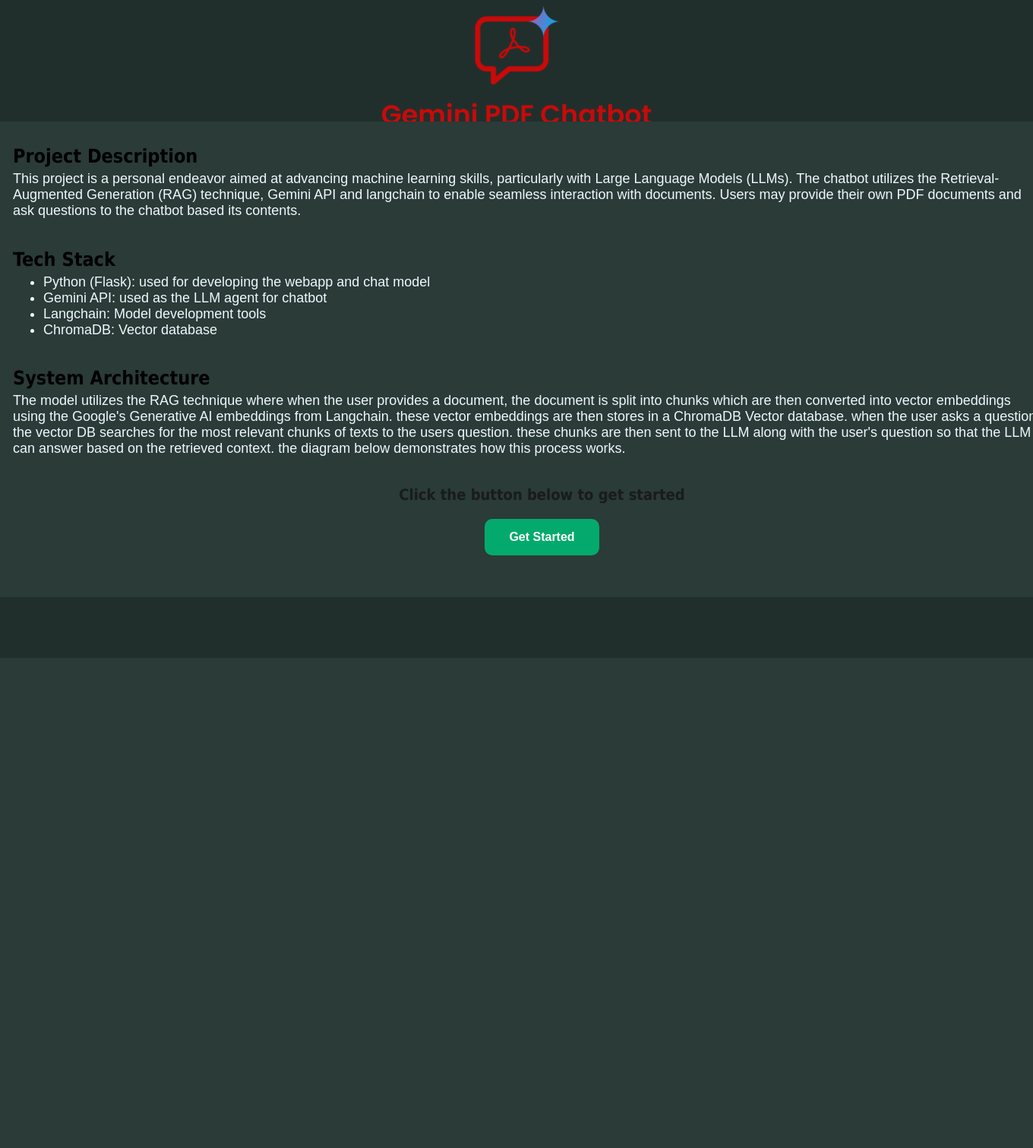
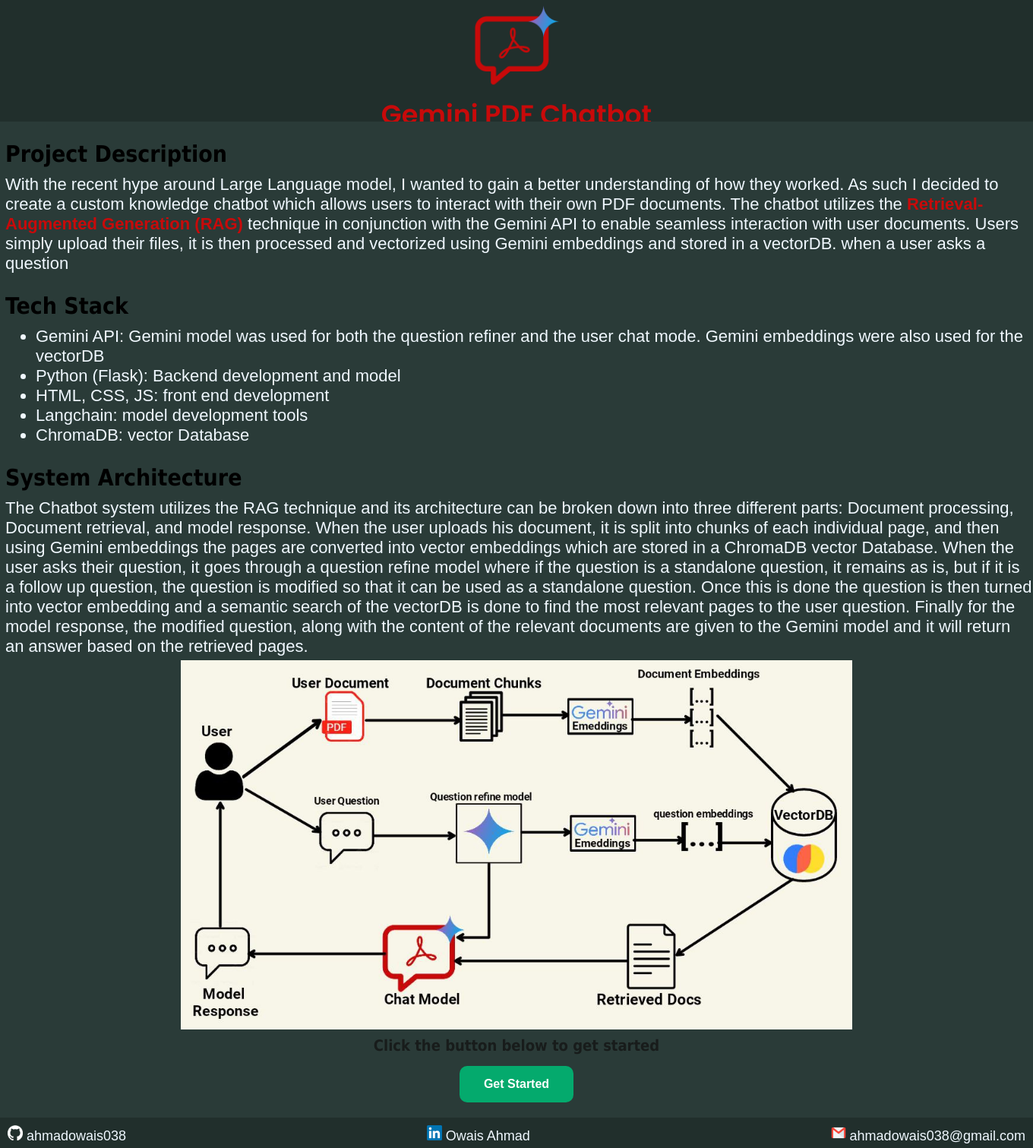
Before and after one commit to ahmadowais038/Gemini-CKCB, a Flask app: page / in a window 1360 px wide; the page is wider, and only the part inside the window is pictured. Shown: that part at 76% size. Before the commit the page ends 731 px from the top of that part, so only its background shows below. Run offline with Flask 3, Linux system fonts and the light colour scheme.

Commit message:
git commit main

```diff
--- a/app.py
+++ b/app.py
@@ -20,13 +20,13 @@ import os
 
 
 GOOGLE_API_KEY = os.getenv("GEMINI_API_KEY")
+QUESTION_MODEL_KEY = os.getenv("QUESTION_MODEL_KEY")
+
 embeddings = GoogleGenerativeAIEmbeddings(
     model="models/embedding-001", google_api_key=GOOGLE_API_KEY)
 
-
 Gemini = chat_model(GOOGLE_API_KEY)
-question_refiner = question_model(GOOGLE_API_KEY)
-
+question_refiner = question_model(QUESTION_MODEL_KEY)
 question_refine_chain = question_chain(question_refiner)
 
 model_objects = {}
@@ -87,7 +87,7 @@ def process_upload():
         retriever = DB.as_retriever(search_type="similarity", search_kwargs={"k": 3})
 
         memory = ConversationBufferMemory(memory_key="chat_history", input_key="question")
-        model_response_chain = response_chain(retriever, Gemini=Gemini)
+        model_response_chain = response_chain(retriever, LLM_model=Gemini)
 
         # Store the model response chain and other objects in the global variable
         model_objects['model_response_chain'] = model_response_chain
--- a/model.py
+++ b/model.py
@@ -8,11 +8,14 @@ from google.generativeai.types.safety_types import HarmBlockThreshold, HarmCateg
 from langchain_core.runnables import RunnablePassthrough
 from langchain.memory import ConversationBufferMemory
 from langchain_community.document_loaders import PyPDFLoader
+from langchain_community.llms import Replicate
 from langchain.prompts import ChatPromptTemplate
 from langchain.schema import StrOutputParser
 from langchain_chroma import Chroma
 
 GOOGLE_API_KEY = os.getenv("GEMINI_API_KEY")
+REPLICATE_API_TOKEN = os.getenv("REPLICATE_API_TOKEN")
+
 embeddings = GoogleGenerativeAIEmbeddings(
     model="models/embedding-001", google_api_key=GOOGLE_API_KEY)
 
@@ -35,7 +38,6 @@ safety_settings = {
     )
 """
 
-
 def chat_model(API_KEY):
     Gemini = ChatGoogleGenerativeAI(
         model="gemini-1.5-pro",
@@ -47,7 +49,6 @@ def chat_model(API_KEY):
         max_output_tokens=5000
     )
     return Gemini
-
 
 def question_model(API_KEY):
     question_model = ChatGoogleGenerativeAI(
@@ -71,7 +72,6 @@ def question_model(API_KEY):
     )"""
 
     return question_model
-
 
 def question_chain(question_model):
     question_generator_template = """
@@ -106,7 +106,7 @@ def format_docs(docs):
     return "\n\n".join(doc.page_content for doc in docs)
 
 
-def response_chain(retriever, Gemini):
+def response_chain(retriever, LLM_model):
     prompt_template = """Answer the question as precise as possible using the provided context.
         If the answer is not contained in the context, say "answer not available in context" \n\n
         Context: \n {context}?\n
@@ -119,7 +119,7 @@ def response_chain(retriever, Gemini):
     model_response_chain = (
         {"context": retriever | format_docs, "question": RunnablePassthrough()}
         | model_prompt
-        | Gemini
+        | LLM_model
         | StrOutputParser()
     )
 
--- a/templates/home.html
+++ b/templates/home.html
@@ -12,43 +12,62 @@
     <style>
         @import url('https://fonts.googleapis.com/css2?family=Poppins:wght@400;500;600&display=swap');
 
+        html,
         body {
-            display: flex;
+            height: 100%;
             margin: 0;
             background-color: #2a3b38;
+            display: flex;
+            flex-direction: column;
+        }
 
-            flex-direction: column;
-            justify-content: normal;
-            align-items: normal;
-            align-content: normal;
+        .content {
+            flex: 1;
+            margin: auto;
+            background-color: #2a3b38;
         }
 
         .nav {
-            display: flex;
-            flex-direction: column;
-            width: auto;
             height: 20vh;
             background-color: #212f2c;
-            justify-items: center;
-            text-align: center;
-        }
-
-        .content {
-            display: flex;
-            flex-direction: column;
-            width: auto;
-            height: auto;
-            background-color: #2a3b38;
         }
 
         .footer {
+            height: 15vh;
+            position: relative;
+            background-color: #212f2c;
+        }
+
+        .personal-details {
             display: flex;
-            flex-direction: column;
-            width: auto;
-            height: 10vh;
-            background-color: #212f2c;
-            align-content: center;
-            justify-content: center;
+            justify-content: space-between;
+            margin: 0 auto;
+            padding: 0 10px;
+        }
+
+        #github,
+        #email,
+        #linkedin {
+            margin-top: 10px;
+            flex: 1;
+            text-align: center;
+            text-justify: center;
+            font-family: Arial;
+            font-size: 18px;
+            color: aliceblue;
+            weight: bold;
+        }
+
+        #github {
+            text-align: left;
+        }
+
+        #email {
+            text-align: right;
+        }
+
+        a{
+            text-decoration: none;
         }
 
         #Logo {
@@ -66,26 +85,32 @@
         }
 
         h2 {
-            margin-left: 7px;
-            margin-bottom: 0px;
             font-family: Tahoma;
             color: black;
-            font-size: 25px;
+            font-size: 30px;
             font-weight: bold;
+            margin-bottom: 10px;
+        }
+
+        b {
+            color: #c80a0a;
+        }
+
+        ul,
+        p {
+            font-family: Arial;
+            font-size: 22px;
+            color: aliceblue;
+            margin-top: 0;
+            margin-bottom: 5px;
         }
 
         .text {
             margin-left: 7px;
-            margin-top: 5px;
-            width: 100vw;
-            font-family: Arial;
-            /*color: #151d1c;*/
-            color: aliceblue;
-            font-size: 18px;
+            word-wrap: break-word;
         }
 
         #instruct {
-            margin-top: 20px;
             text-align: center;
             font-family: Tahoma;
             color: #181c1b;
@@ -93,20 +118,11 @@
             font-weight: bold;
         }
 
-        .centered-container {
-            display: flex;
-            justify-content: center;
-            margin-bottom: 10px;
-            align-items: center;
-            height: 80%;
-            /* Adjust height as needed */
-        }
-
         .button {
-            margin-bottom: 35px;
             /* Adjust the gap between button and bottom of the page */
             background-color: #04AA6D;
-            /* Green */
+            margin-top: 10px;
+            margin-bottom: 20px;
             border: none;
             color: white;
             padding: 15px 32px;
@@ -123,57 +139,78 @@
             background-color: #45a049;
             /* Darker green */
         }
-
-        .content{
-            padding: 10px;
-            margin: auto;
-            word-wrap: break-word;
-        }
     </style>
 </head>
 
 <body>
     <div class="nav">
-        <p id="Logo"><img src="../static/Gemini-CKCB-Logo.png" width="120" height="120" alt="Logo">
+        <p id="Logo">
+            <center><img src="../static/Gemini-CKCB-Logo.png" width="120" height="120" alt="Logo"></center>
         <h1>Gemini PDF Chatbot</h1>
         </p>
 
     </div>
 
     <div class="content">
-        <h2>Project Description</h2>
-        <p class="text">This project is a personal endeavor aimed at advancing machine learning skills, particularly
-            with
-            Large Language Models (LLMs). The chatbot utilizes the Retrieval-Augmented Generation (RAG) technique,
-            Gemini API and langchain to enable seamless interaction with documents. Users may provide their
-            own PDF documents and ask questions to the chatbot based its contents.</p>
+        <h2 class="text">Project Description</h2>
+        <p class="text">
+            With the recent hype around Large Language model, I wanted to gain a better understanding of how they
+            worked. As such I decided to create a custom knowledge chatbot which allows users to interact with their
+            own PDF documents. The chatbot utilizes the <b>Retrieval-Augmented Generation (RAG)</b> technique in
+            conjunction with the Gemini API to enable seamless interaction with user documents. Users simply upload
+            their files, it is then processed and vectorized using Gemini embeddings and stored in a vectorDB. when
+            a user asks a question
+        </p>
 
-        <h2>Tech Stack</h2>
+        <h2 class="text">Tech Stack</h2>
         <ul class="text">
-            <li>Python (Flask): used for developing the webapp and chat model</li>
-            <li>Gemini API: used as the LLM agent for chatbot</li>
-            <li>Langchain: Model development tools</li>
-            <li>ChromaDB: Vector database</li>
+            <li>Gemini API: Gemini model was used for both the question refiner and the user chat mode. Gemini
+                embeddings were also used for the vectorDB</li>
+            <li>Python (Flask): Backend development and model</li>
+            <li>HTML, CSS, JS: front end development</li>
+            <li>Langchain: model development tools</li>
+            <li>ChromaDB: vector Database</li>
         </ul>
 
-        <h2>System Architecture</h2>
+        <h2 class="text">System Architecture</h2>
         <p class="text">
-            The model utilizes the RAG technique where when the user provides a document, the
-            document is split into chunks which are then converted into vector embeddings using
-            the Google's Generative AI embeddings from Langchain. these vector embeddings are then
-            stores in a ChromaDB Vector database. when the user asks a question, the vector DB
-            searches for the most relevant chunks of texts to the users question. these chunks are
-            then sent to the LLM along with the user's question so that the LLM can answer based on
-            the retrieved context. the diagram below demonstrates how this process works.
+            The Chatbot system utilizes the RAG technique and its architecture can be broken down into three different
+            parts: Document processing, Document retrieval, and model response. When the user uploads his document, it
+            is split into chunks of each individual page, and then using Gemini embeddings the pages are converted into
+            vector embeddings which are stored in a ChromaDB vector Database. When the user asks their question, it goes
+            through a question refine model where if the question is a standalone question, it remains as is, but if it
+            is a follow up question, the question is modified so that it can be used as a standalone question. Once this
+            is done the question is then turned into vector embedding and a semantic search of the vectorDB is done to
+            find the most relevant pages to the user question. Finally for the model response, the modified question,
+            along with the content of the relevant documents are given to the Gemini model and it will return an answer
+            based on the retrieved pages.
+
+            <center><img src="../static/System-Architecture.jpg" alt="System Architecture" width="65%" height="65%">
+            </center>
         </p>
+
         <p id="instruct">Click the button below to get started</p>
-        <div class="centered-container">
-            <button class="button" onclick="window.location.href='{{ url_for('user_upload') }}';">Get Started</button>
-        </div>
+        <center><button class="button" onclick="window.location.href='{{ url_for('user_upload') }}';">Get
+                Started</button></center>
     </div>
 
     <div class="footer">
-
+        <div class="personal-details">
+            <a href="https://www.github.com/ahmadowais038">
+                <p id="github"><img src="../static/github-mark-white.png" alt="github-logo" width="20px" height="20px">
+                    ahmadowais038</p>
+            </a>
+            <a href="https://www.linkedin.com/in/owais-ahmad-b70a63196/">
+                <p id="linkedin">
+                    <img src="../static/64px-LinkedIn_logo_initials.png" alt="linkedin-logo" width="20px" height="20px">
+                    Owais Ahmad
+                </p>
+            </a>
+            <a href="mailto:ahmadowais038@gmail.com">
+                <p id="email"><img src="../static/email.png" alt="email" width='20px' height='20px'>
+                    ahmadowais038@gmail.com</p>
+            </a>
+        </div>
     </div>
 </body>
 
```
Also changed, not shown: readme.md (renamed from static/readme.md), static/64px-LinkedIn_logo_initials.png (added), static/email.png (added), static/github-mark-white.png (added), 2 other files.
